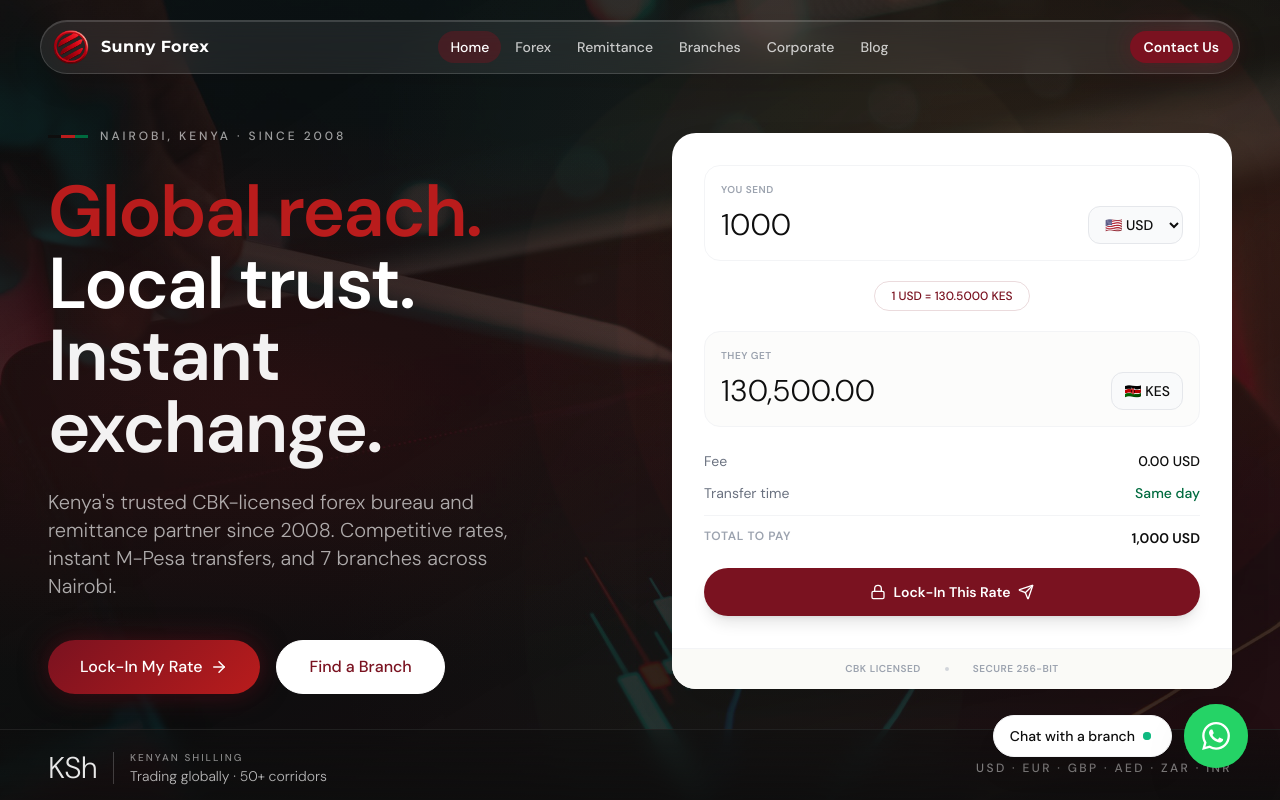
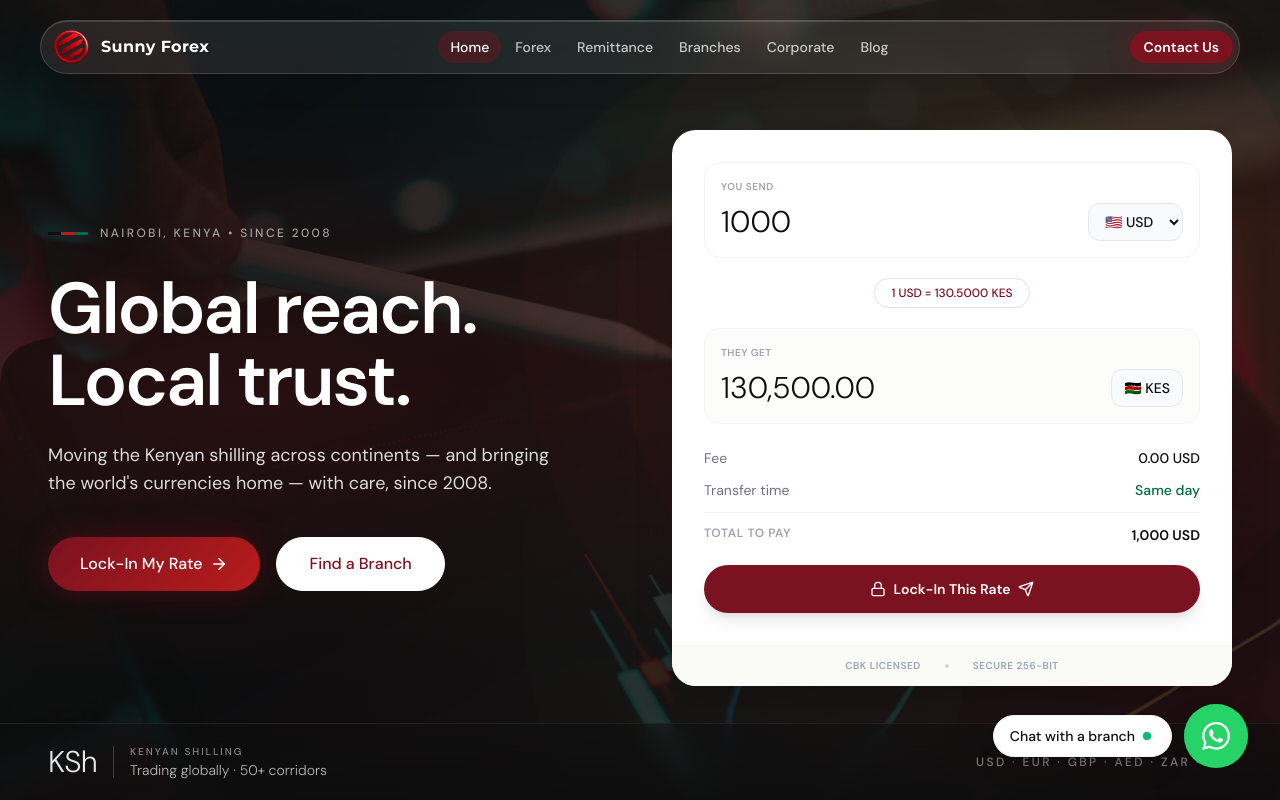
Before and after one commit to lumasia07/sunny-forex-web, a React (Vite) app: page / in a window 1280 px wide. Shown: the top 800 px of the page. Built offline with nearby package versions, Linux system fonts and the light colour scheme.

Commit message:
Refactor Hero component to enhance typography and styling, updating class names for LiveBlock and text elements to improve visual consistency and presentation.

```diff
--- a/src/components/Hero.tsx
+++ b/src/components/Hero.tsx
@@ -3,7 +3,7 @@
 import { Link } from 'react-router-dom';
 import { ArrowRight } from 'lucide-react';
 import { HeroCalculator } from './HeroCalculator';
-import { LiveBlock, LiveLine } from './LiveText';
+import { LiveBlock } from './LiveText';
 
 export function Hero() {
   return (
@@ -42,8 +42,8 @@
                 <span className="flex-1 bg-[#B91C1C]" />
                 <span className="flex-1 bg-[#006B3F]" />
               </div>
-              <LiveBlock className="text-[10px] sm:text-xs font-medium tracking-[0.2em] sm:tracking-[0.25em] uppercase text-white/60" variant="light">
-                Nairobi, Kenya · Since 2008
+              <LiveBlock className="type-label uppercase tracking-[0.2em] text-white/60" variant="neutral">
+                Nairobi, Kenya • Since 2008
               </LiveBlock>
             </motion.div>
 
@@ -51,28 +51,19 @@
               initial={{ opacity: 0, y: 24 }}
               animate={{ opacity: 1, y: 0 }}
               transition={{ duration: 0.7, ease: 'easeOut', delay: 0.1 }}
-              className="text-3xl sm:text-4xl md:text-5xl lg:text-6xl xl:text-7xl font-semibold leading-[1.08] tracking-tight mb-4 sm:mb-6">
-              <LiveLine className="text-[#B91C1C]" variant="light">
-                Global reach.
-              </LiveLine>
+              className="font-bold text-white text-[2rem] sm:text-5xl md:text-6xl lg:text-[4.25rem] xl:text-7xl tracking-tighter leading-[1.02] mb-4 sm:mb-6 max-w-xl">
+              Global reach.
               <br />
-              <LiveLine className="text-white" variant="light">
-                Local trust.
-              </LiveLine>
-              <br />
-              <LiveLine className="text-white/95" variant="light">
-                Instant exchange.
-              </LiveLine>
+              Local trust.
             </motion.h1>
 
-            <motion.div
+            <motion.p
               initial={{ opacity: 0, y: 24 }}
               animate={{ opacity: 1, y: 0 }}
-              transition={{ duration: 0.7, ease: 'easeOut', delay: 0.25 }}>
-              <LiveBlock className="text-base sm:text-lg md:text-xl text-white/65 font-light leading-relaxed mb-6 sm:mb-10 max-w-lg" variant="light" inline={false}>
-                Kenya's trusted CBK-licensed forex bureau and remittance partner since 2008. Competitive rates, instant M-Pesa transfers, and 7 branches across Nairobi.
-              </LiveBlock>
-            </motion.div>
+              transition={{ duration: 0.7, ease: 'easeOut', delay: 0.25 }}
+              className="type-lead-light mb-6 sm:mb-10 max-w-lg">
+              Moving the Kenyan shilling across continents — and bringing the world's currencies home — with care, since 2008.
+            </motion.p>
 
             <motion.div
               initial={{ opacity: 0, y: 24 }}
```
